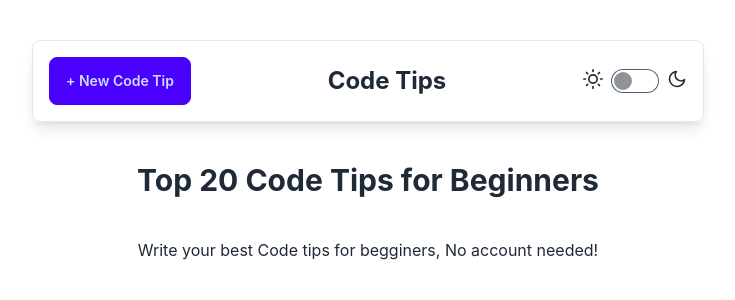
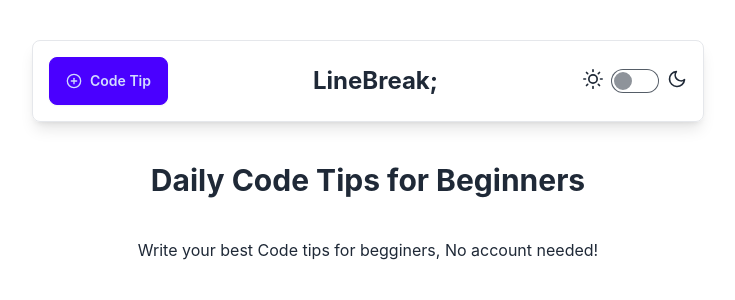
Before and after one commit to mirankavinda/dailycode.live, a React (Vite) app: page / in a window 1280 px wide. Shown: the top 300 px of the page, without its empty margins (272-1007 px from the left). Built offline with nearby package versions, Linux system fonts and the light colour scheme.

Commit message:
modify-sections-css

```diff
--- a/src/Screens/Home/components/Header.jsx
+++ b/src/Screens/Home/components/Header.jsx
@@ -1,5 +1,6 @@
 import React, { useContext } from 'react'
 import { ThemeContext } from '../../../context/ThemeContext'
+import { CirclePlus } from 'lucide-react'
 
 const Header = () => {
   const { theme, setTheme } = useContext(ThemeContext)
@@ -10,8 +11,8 @@ const Header = () => {
 
   return (
     <div className='flex flex-row justify-between items-center shadow-lg p-4 border rounded-lg'>
-      <button className='btn btn-primary btn-sm md:btn-md'>+ New Code Tip</button>
-      <h2 className='font-bold text-sm md:text-2xl'>Code Tips</h2>
+      <button className='btn btn-primary btn-sm md:btn-md'><CirclePlus className='h-4 w-4'/>Code Tip</button>
+      <h2 className='font-bold text-sm md:text-2xl'>LineBreak;</h2>
       <div className='items-center'>
         <label className="flex cursor-pointer gap-2" onChange={toggleTheme}>
           <svg xmlns="http://www.w3.org/2000/svg" width="20" height="20" viewBox="0 0 24 24" fill="none" stroke="currentColor" strokeWidth="2" strokeLinecap="round" strokeLinejoin="round">
--- a/src/Screens/Home/components/HeroSection.jsx
+++ b/src/Screens/Home/components/HeroSection.jsx
@@ -3,7 +3,7 @@ import React from 'react'
 const HeroSection = () => {
   return (
     <div className='my-5 flex flex-col items-center gap-5'>
-        <h2 className='text-3xl font-bold text-center my-5'>Top 20 Code Tips for Beginners</h2>
+        <h2 className='text-3xl font-bold text-center my-5'>Daily Code Tips for Beginners</h2>
         <h2 className='text-center'>Write your best Code tips for begginers, No account needed!</h2>
     </div>
   )
```
